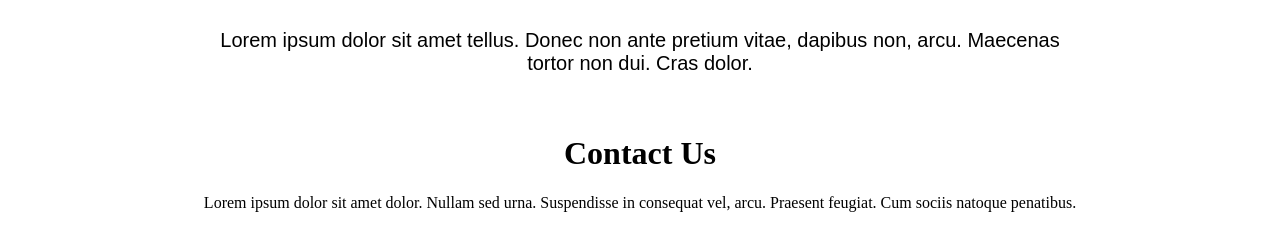
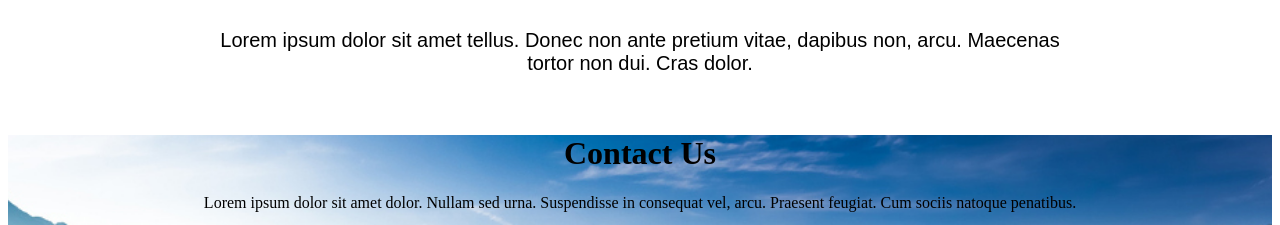
Before and after one commit to PiotrPiotrowski85/First-Landing-Page, a plain HTML site: page index.html in a window 1280 px wide. Shown: the part 4400-4625 px from the top of the page. Drawn offline with Linux system fonts and the light colour scheme; a web font is replaced by a local one.

Commit message:
Pass correct img for Contact[add and remove jpg files]

```diff
--- a/style.scss
+++ b/style.scss
@@ -263,3 +263,9 @@ $hover-color: #f1c40f;
         margin: 60px;
     }
 }
+.contact {
+    background-image: url('images/cont.jpeg');
+    background-position: center;
+    background-size: cover;
+    height: 80vh;
+}
```
Also changed, not shown: images/cont.jpeg (added), images/map03.png (deleted), style.css, 1 other file.
